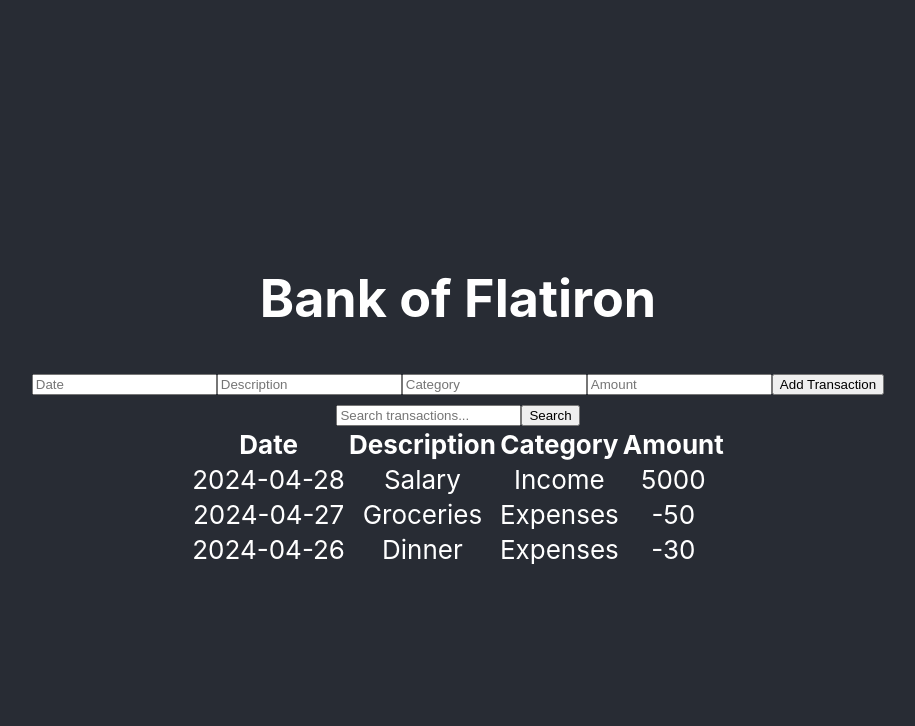
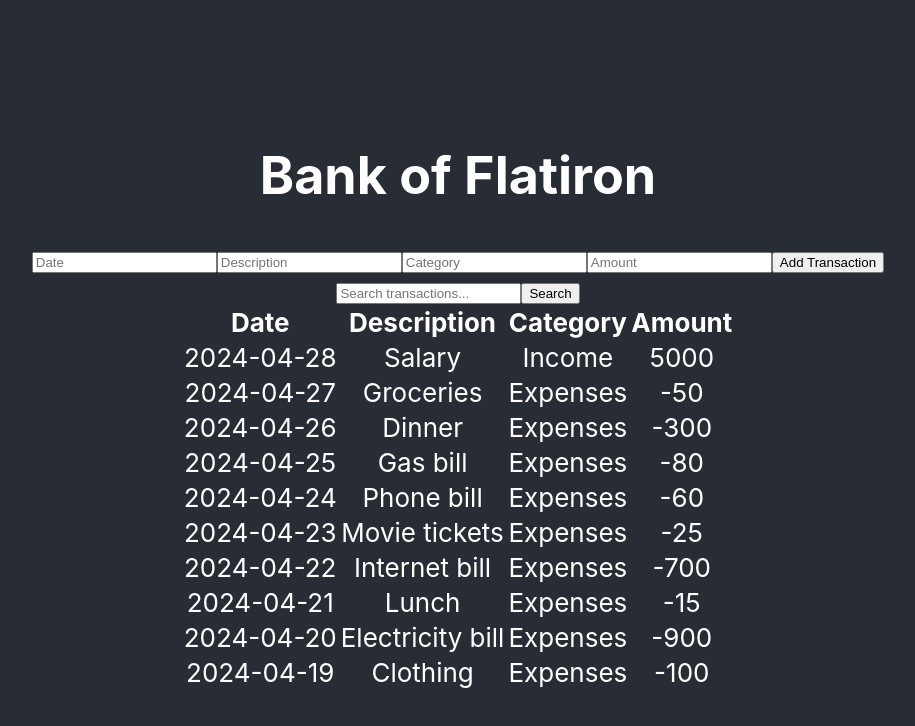
Before and after one commit to Bravinkibet/phase2-wk1-codechallenge, a React (Create React App) app: page / in a window 1280 px wide. Shown: the top 726 px of the page, without its empty margins (182-1097 px from the left). Built offline with nearby package versions, Linux system fonts and the light colour scheme.

Commit message:
complete the lab

```diff
--- a/src/App.js
+++ b/src/App.js
@@ -7,10 +7,18 @@ import './App.css'; // Import the CSS file for styling
 
 function App() {
   const [transactions, setTransactions] = useState([
+     // Add more transactions here if needed
     { id: 1, date: '2024-04-28', description: 'Salary', category: 'Income', amount: 5000 },
     { id: 2, date: '2024-04-27', description: 'Groceries', category: 'Expenses', amount: -50 },
-    { id: 3, date: '2024-04-26', description: 'Dinner', category: 'Expenses', amount: -30 },
-    // Add more transactions here if needed
+    { id: 3, date: '2024-04-26', description: 'Dinner', category: 'Expenses', amount: -300 },
+    { id: 4, date: '2024-04-25', description: 'Gas bill', category: 'Expenses', amount: -80 },
+    { id: 5, date: '2024-04-24', description: 'Phone bill', category: 'Expenses', amount: -60 },
+    { id: 6, date: '2024-04-23', description: 'Movie tickets', category: 'Expenses', amount: -25 },
+    { id: 7, date: '2024-04-22', description: 'Internet bill', category: 'Expenses', amount: -700 },
+    { id: 8, date: '2024-04-21', description: 'Lunch', category: 'Expenses', amount: -15 },
+    { id: 9, date: '2024-04-20', description: 'Electricity bill', category: 'Expenses', amount: -900 },
+    { id: 10, date: '2024-04-19', description: 'Clothing', category: 'Expenses', amount: -100 },
+
   ]);
 
   const addTransaction = newTransaction => {
```
